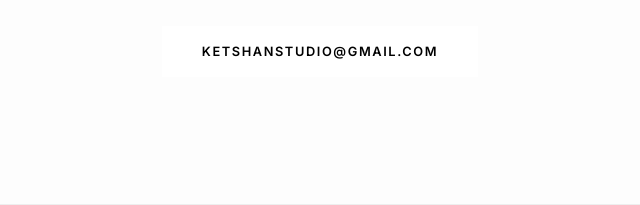
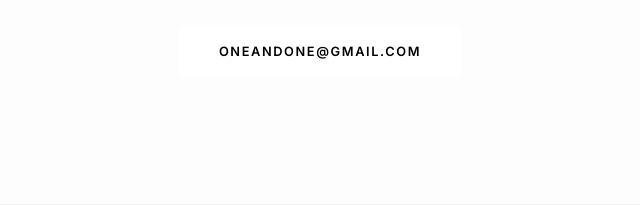
Before and after one commit to kapdisagar/antigravity, a plain HTML site: page index.html in a window 1280 px wide. Shown: the part 3093-3298 px from the top of the page, 320-960 px from the left. Drawn offline with nearby package versions, Linux system fonts and the light colour scheme; a web font is replaced by a local one.

Commit message:
Update contact email to oneandone@gmail.com

```diff
--- a/index.html
+++ b/index.html
@@ -104,7 +104,7 @@
         <div class="container">
             <h2 class="section-title">Let's Create Something <span class="text-serif">Beautiful.</span></h2>
             <p class="section-sub mb-40">Available for bookings worldwide. Inquire today for a customized quote.</p>
-            <a href="mailto:ketshanstudio@gmail.com" class="btn-primary btn-lg">ketshanstudio@gmail.com</a>
+            <a href="mailto:oneandone@gmail.com" class="btn-primary btn-lg">oneandone@gmail.com</a>
         </div>
     </section>
 
```
